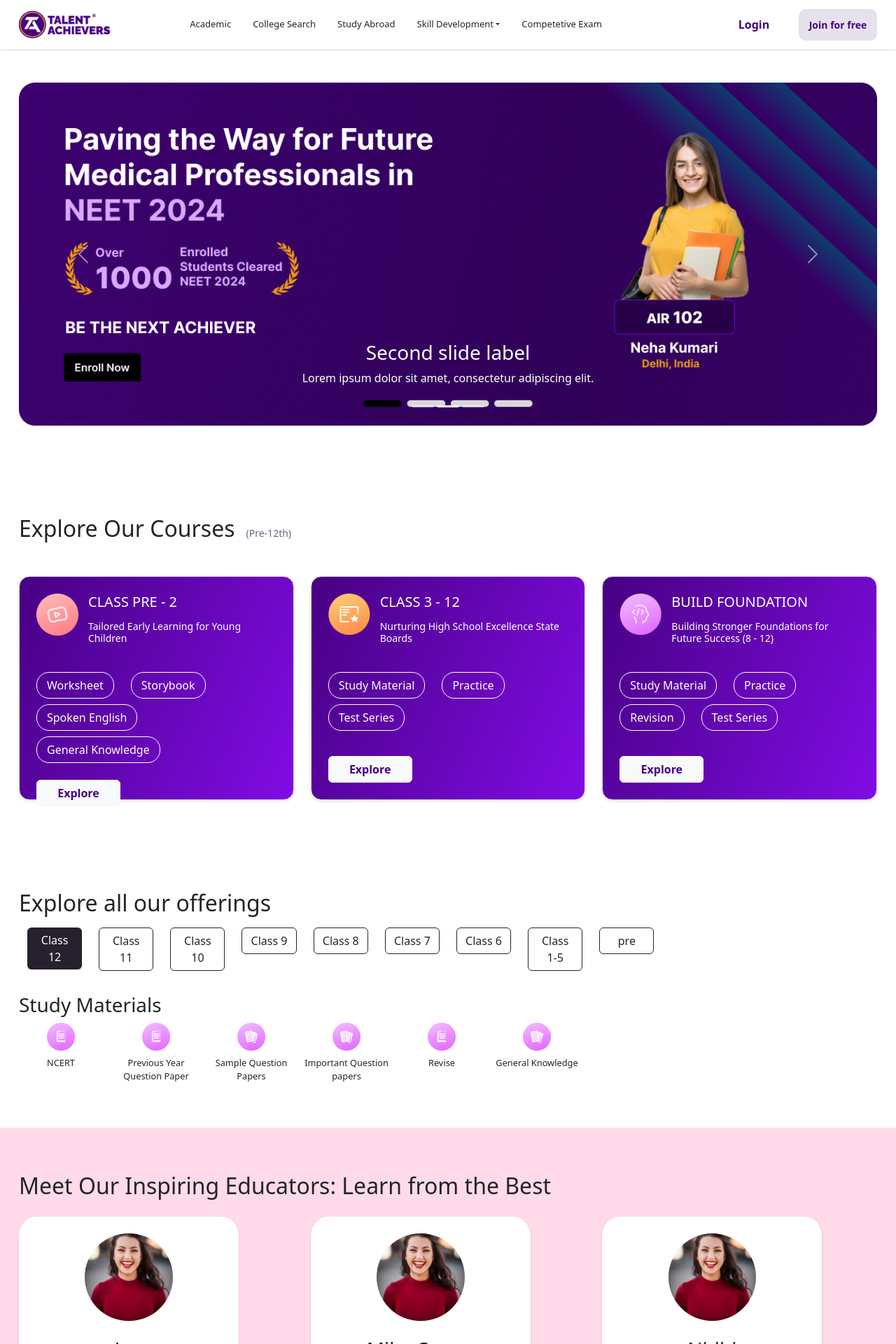
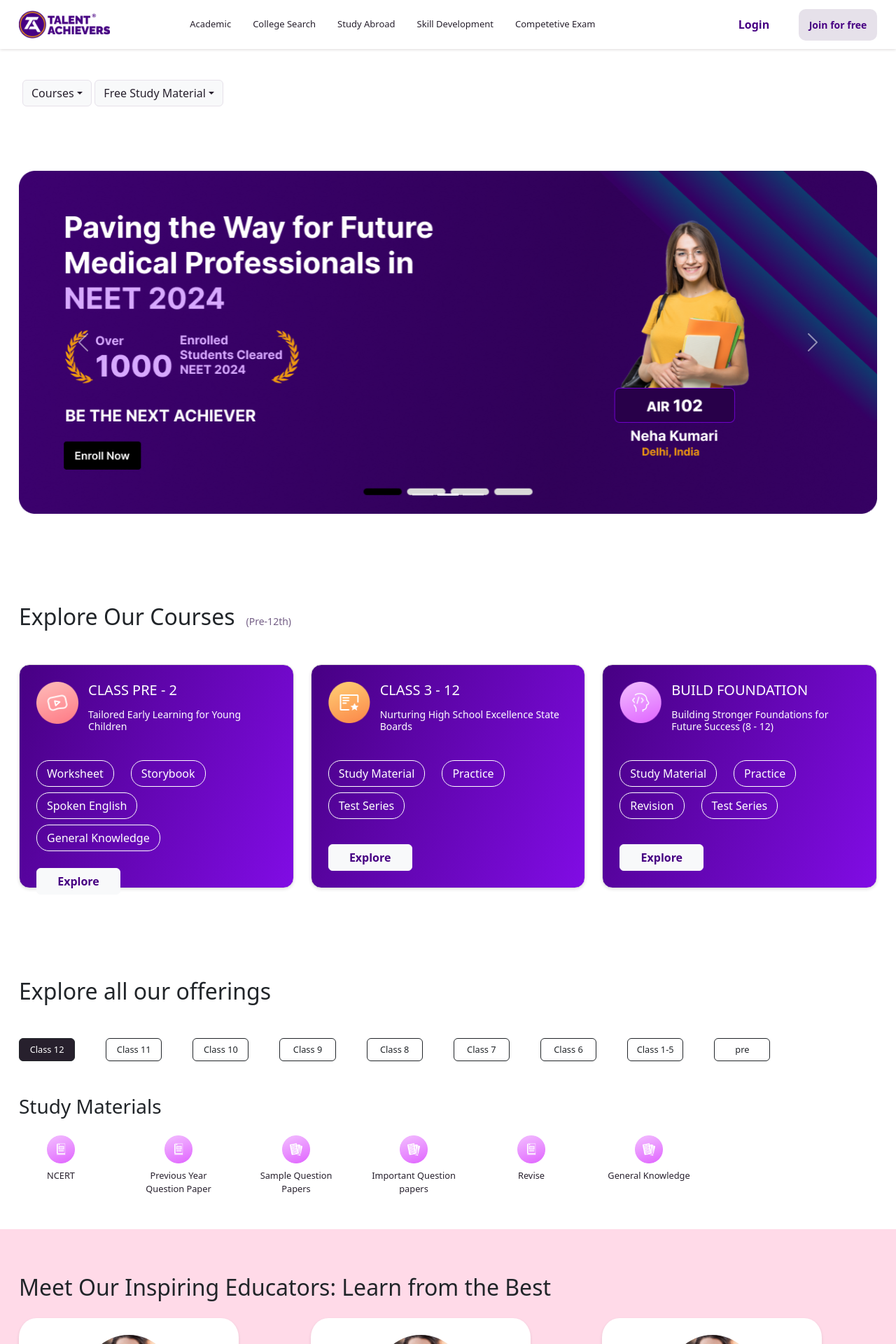
Before and after one commit to djsharmaaa/TalentAchievers, a React (Create React App) app: page /Academics in a window 1280 px wide. Shown: the top 1920 px of the page at 70% size. Built offline with nearby package versions, Linux system fonts and the light colour scheme.

Commit message:
Academics ongoing

```diff
--- a/src/components/AcademinComponents/BookDemo/BookDemo.js
+++ b/src/components/AcademinComponents/BookDemo/BookDemo.js
@@ -13,7 +13,7 @@ export const BookDemo = () => {
                         <h1 className='my-5'>Unlock your potential with Talent Achievers. Experience the benefits of free online counseling today.
                         </h1>
                         <div>
-                        <Button variant="primary btn-lg mt-4" cl className='Demo-btn mt-2'>Join for free</Button>
+                        <Button variant="primary btn-lg mt-4"  className='Demo-btn mt-2'>Join for free</Button>
 
                         </div>
 
--- a/src/components/AcademinComponents/OurOfferings/ExploreOfferings.css
+++ b/src/components/AcademinComponents/OurOfferings/ExploreOfferings.css
@@ -1,23 +1,22 @@
 .offerings-section {
-    margin: 3rem 0;
+
   }
 
   .offerings-buttons {
-    margin: 1rem 0;
+    gap: 20px;
 
   }
 
   .offerings-buttons button{
     width: 100%;
+    font-size: 0.8rem;
   }
-  .study-material {
-    margin-top: 2rem;
-  }
+
 
   .resource-links {
     display: flex;
     flex-wrap: wrap;
-    gap: 1rem;
+    gap: 3rem;
   }
 
   .resource-links a {
@@ -32,6 +31,7 @@
 
   .resource-links p{
     font-size: 0.8rem;
+    margin: 0;
   }
 
   .resource-links img {
@@ -43,5 +43,5 @@
   .button-active {
     background-color: var(--accent-color);
     color: var(--white-color);
-    border: none;
+    /* border: none;  */
   }
--- a/src/components/AcademinComponents/OurOfferings/ExploreOfferings.js
+++ b/src/components/AcademinComponents/OurOfferings/ExploreOfferings.js
@@ -20,7 +20,7 @@ const ExploreOfferings = () => {
   const classResources = {
     'Class 12': [
       { name: 'NCERT', logo: './images/Explore.png', link: '#' },
-      { name: 'Previous Year Question Paper', logo: './images/Explore.png', link: '#' },
+      { name: 'Previous Year', title:' Question Paper', logo: './images/Explore.png', link: '#' },
       { name: 'Sample Question Papers', logo: '../images/Explore1.png', link: '#' },
       { name: 'Important Question papers', logo: './images/Explore1.png', link: '#' },
       { name: 'Revise', logo: './images/Explore.png', link: '#' },
@@ -90,10 +90,10 @@ const ExploreOfferings = () => {
   };
 
   return (
-    <section className="offerings-section">
+    <section className="offerings-section my-5">
       <Container>
         <h2>Explore all our offerings</h2>
-        <Row className="offerings-buttons">
+        <Row className="offerings-buttons my-5">
           {classes.map((className) => (
 
             <Col key={className} xs={6} lg={1}>
@@ -110,22 +110,23 @@ const ExploreOfferings = () => {
           ))}
         </Row>
 
-        {selectedClass && (
-          <Row className="study-material">
+
+          <Row className="study-material ">
             <Col md={12}>
-              <h3>Study Materials</h3>
+              <h3 className='mb-4'>Study Materials</h3>
               <div className="resource-links">
                 {classResources[selectedClass].map((resource) => (
-                  <a key={resource.name} href={resource.link} target="_blank" rel="">
+                  <a key={resource.name} href={resource.link} target="_blank" rel="noreferrer">
                     <img src={resource.logo} alt={resource.name} title={resource.name} />
-                    <p>{resource.name}</p>
+                    <p>{resource.name} </p>
+                    <p>{resource.title}</p>
 
                   </a>
                 ))}
               </div>
             </Col>
           </Row>
-        )}
+
       </Container>
     </section>
   );
--- /dev/null
+++ b/src/components/AcademinComponents/Studymaterialbtn/Studymaterialbtn.css
@@ -0,0 +1,30 @@
+.study-material-btn-section {
+    padding: 20px;
+  }
+
+  .study-material-btn-section .btn-group {
+    width: 100%;
+    display: flex;
+  }
+
+  .study-material-btn-section .btn-group .btn {
+    color: var(--accent-color);
+    border: 1px solid var(--stroke-color);
+  }
+
+  .study-material-btn-section .btn-group .btn:hover {
+    color: var(--white-color);
+    background-color: var(--primary-color);
+  }
+
+  .dropdown-hover .dropdown-menu {
+    display: none;
+  }
+
+  .dropdown-hover:hover .dropdown-menu {
+    display: block;
+    position: absolute;
+    top: 100%;
+    left: 0;
+    z-index: 1000;
+  }
--- /dev/null
+++ b/src/components/AcademinComponents/Studymaterialbtn/Studymaterialbtn.js
@@ -0,0 +1,98 @@
+import React from 'react';
+import { Container, Row, Col, ButtonGroup, Dropdown, DropdownButton } from 'react-bootstrap';
+import './Studymaterialbtn.css';
+
+const Studymaterialbtn = () => {
+  return (
+    <section className="study-material-btn-section my-4">
+      <Container>
+        <Row>
+          <Col md={1}>
+            <ButtonGroup >
+            <div className='dropdown-hover'>
+
+              <DropdownButton
+                as={ButtonGroup}
+                key="light"
+                id="dropdown-variants-light"
+                variant="light"
+                title="Courses"
+              >
+               <Dropdown.ItemText >Find Courses by Class</Dropdown.ItemText>
+                <Dropdown.Item eventKey="1">Class 12 PCM</Dropdown.Item>
+                <Dropdown.Item eventKey="2">Class 12 PCB</Dropdown.Item>
+                <Dropdown.Item eventKey="3">Class 12 Commerce</Dropdown.Item>
+                <Dropdown.Item eventKey="4">Class 11 PCM</Dropdown.Item>
+                <Dropdown.Item eventKey="5">Class 11 PCB</Dropdown.Item>
+                <Dropdown.Item eventKey="6">Class 11 Commerce</Dropdown.Item>
+                <Dropdown.Item eventKey="7">Class 10</Dropdown.Item>
+                <Dropdown.Item eventKey="8">Class 9</Dropdown.Item>
+                <Dropdown.Item eventKey="9">Class 8</Dropdown.Item>
+                <Dropdown.Item eventKey="10">Class 7</Dropdown.Item>
+                <Dropdown.Item eventKey="11">Class 6</Dropdown.Item>
+                <Dropdown.Item eventKey="12">Class 5</Dropdown.Item>
+                <Dropdown.Item eventKey="13">Class4</Dropdown.Item>
+                <Dropdown.Item eventKey="14">Class3</Dropdown.Item>
+
+              </DropdownButton>
+              </div>
+            </ButtonGroup>
+          </Col>
+          <Col  md={1}>
+            <ButtonGroup>
+            <div className='dropdown-hover'>
+
+              <DropdownButton  as={ButtonGroup} key="light" id="dropdown-variants-light" variant="light" title="Free Study Material"  >
+
+                 <DropdownButton  as={ButtonGroup} key="light" id="dropdown-variants-light" variant="light" title="NCERT Solution" drop="end">
+                        <Dropdown.Item eventKey="1">Class 12 </Dropdown.Item>
+                        <Dropdown.Item eventKey="2">Class 11</Dropdown.Item>
+                        <Dropdown.Item eventKey="3">Class 10</Dropdown.Item>
+                        <Dropdown.Item eventKey="4">Class 9</Dropdown.Item>
+                        <Dropdown.Item eventKey="5">Class 8</Dropdown.Item>
+                        <Dropdown.Item eventKey="6">Class 7</Dropdown.Item>
+                        <Dropdown.Item eventKey="7">Class 6</Dropdown.Item>
+                        <Dropdown.Item eventKey="8">Class 5</Dropdown.Item>
+                        <Dropdown.Item eventKey="9">Class 4</Dropdown.Item>
+                        <Dropdown.Item eventKey="10">Class 3</Dropdown.Item>
+
+                 </DropdownButton>
+
+
+                 <DropdownButton  as={ButtonGroup} key="light" id="dropdown-variants-light" variant="light" title="NCERT Books" drop="end">
+                 <Dropdown.Item eventKey="2">Class 12 </Dropdown.Item>
+                        <Dropdown.Item eventKey="1">Class 11</Dropdown.Item>
+                        <Dropdown.Item eventKey="2">Class 10</Dropdown.Item>
+                        <Dropdown.Item eventKey="3">Class 9</Dropdown.Item>
+                        <Dropdown.Item eventKey="4">Class 8</Dropdown.Item>
+                        <Dropdown.Item eventKey="5">Class 7</Dropdown.Item>
+                        <Dropdown.Item eventKey="6">Class 6</Dropdown.Item>
+                        <Dropdown.Item eventKey="7">Class 5</Dropdown.Item>
+                        <Dropdown.Item eventKey="8">Class 4</Dropdown.Item>
+                        <Dropdown.Item eventKey="9">Class 3</Dropdown.Item>
+                 </DropdownButton>
+
+
+                 <DropdownButton  as={ButtonGroup} key="light" id="dropdown-variants-light" variant="light" title="CBSE" drop="end">
+
+                       <Dropdown.Item eventKey="1">CBSE Important Questions </Dropdown.Item>
+                        <Dropdown.Item eventKey="2">CBSE Notes</Dropdown.Item>
+                        <Dropdown.Item eventKey="3">CBSE Sample paper</Dropdown.Item>
+                        <Dropdown.Item eventKey="4">Previous Year Questions Paper Class 12</Dropdown.Item>
+                        <Dropdown.Item eventKey="5">Previous Year Questions Paper Class 10</Dropdown.Item>
+                        <Dropdown.Item eventKey="6">CBSE Syllabus</Dropdown.Item>
+
+
+                 </DropdownButton>
+
+              </DropdownButton>
+              </div>
+            </ButtonGroup>
+          </Col>
+        </Row>
+      </Container>
+    </section>
+  );
+};
+
+export default Studymaterialbtn;
--- a/src/components/LandingPageComponents/HeroSection/HeroSection.js
+++ b/src/components/LandingPageComponents/HeroSection/HeroSection.js
@@ -13,10 +13,7 @@ const HeroSection = () => {
                             src="./images/Heroframe.png"
                             alt="First slide"
                         />
-                        <Carousel.Caption>
-                            <h3>First slide label</h3>
-                            <p>Nulla vitae elit libero, a pharetra augue mollis interdum.</p>
-                        </Carousel.Caption>
+
                     </Carousel.Item>
                     <Carousel.Item>
                         <img
@@ -25,10 +22,7 @@ const HeroSection = () => {
 
                             alt="Second slide"
                         />
-                        <Carousel.Caption>
-                            <h3>Second slide label</h3>
-                            <p>Lorem ipsum dolor sit amet, consectetur adipiscing elit.</p>
-                        </Carousel.Caption>
+
                     </Carousel.Item>
                     <Carousel.Item>
                         <img
--- a/src/components/LandingPageComponents/MainGoalSection/GoalSection.js
+++ b/src/components/LandingPageComponents/MainGoalSection/GoalSection.js
@@ -10,7 +10,7 @@ const GoalSection = () => {
                 <Row>
                     <Col md={6} className="LeftGoal-section "> <h3 className='mb-4 mt-5'>Our Main Goal</h3>
                         <p>At Talent Achievers, our main goal is to empower students like you to achieve academic excellence, personal growth, and career success. We're dedicated to providing you with the tools and resources you need to thrive in your learning journey.</p>
-                        <Button variant="primary btn-sm" cl className='Goal-join mt-2'>Join for free</Button>
+                        <Button variant="primary btn-sm"  className='Goal-join mt-2'>Join for free</Button>
 
                     </Col>
                     <Col md={5} className="RightGoal-section  ps-5">
--- a/src/components/LandingPageComponents/NavigationBar/NavigationBar.js
+++ b/src/components/LandingPageComponents/NavigationBar/NavigationBar.js
@@ -1,5 +1,5 @@
 import React from 'react';
-import { Navbar, Nav, NavDropdown, Container , Button} from 'react-bootstrap';
+import { Navbar, Nav, Container , Button} from 'react-bootstrap';
 import { Link } from 'react-router-dom';
 import './NavigationBar.css';
 
@@ -7,7 +7,7 @@ const NavigationBar = () => {
     return (
         <Navbar  expand="lg" className="navbar-container sticky-top">
             <Container>
-                <Navbar.Brand as={Link} exact to="/">
+                <Navbar.Brand as={Link}  to="/">
                 <img
                       src="/images/CompanyLogo.png"
                         alt="logo"
@@ -16,23 +16,19 @@ const NavigationBar = () => {
                 <Navbar.Toggle aria-controls="basic-navbar-nav" />
                 <Navbar.Collapse id="basic-navbar-nav">
                     <Nav className="me-auto">
-                        <Nav.Link as={Link} exact to="/Academics">Academic</Nav.Link>
-                        <Nav.Link as={Link} exact to="/">College Search</Nav.Link>
-                        <Nav.Link  as={Link} exact to="/">Study Abroad</Nav.Link>
-                        <NavDropdown title="Skill Development" id="basic-nav-dropdown">
-                            <NavDropdown.Item  as={Link} exact to="/">Services</NavDropdown.Item>
-                            <NavDropdown.Item  as={Link} exact to="/">Blog</NavDropdown.Item>
+                        <Nav.Link as={Link}  to="/Academics">Academic</Nav.Link>
+                        <Nav.Link as={Link}  to="/">College Search</Nav.Link>
+                        <Nav.Link  as={Link}  to="/">Study Abroad</Nav.Link>
+                        <Nav.Link  as={Link}  to="/">Skill Development</Nav.Link>
 
-                            <NavDropdown.Item  as={Link} exact to="/">Careers</NavDropdown.Item>
-                        </NavDropdown>
-                        <Nav.Link as={Link} exact to="/">Competetive Exam</Nav.Link>
+                        <Nav.Link as={Link}  to="/">Competetive Exam</Nav.Link>
 
                     </Nav>
                     <Nav>
 
-                    <Link exact to='/LoginPage'>
+                    <Link  to='/LoginPage'>
                     <Button variant="outline-none btn-md" className="me-2 btn-login ">Login</Button></Link>
-                    <Link exact to="/Loginpage">
+                    <Link  to="/Loginpage">
                     <Button variant="primary btn-sm" className="btn-join">Join for free</Button>
                     </Link>
                     </Nav>
--- a/src/components/LandingPageComponents/StudyabroadSection/Studyabroad.js
+++ b/src/components/LandingPageComponents/StudyabroadSection/Studyabroad.js
@@ -22,7 +22,7 @@ export const Studyabroad = () => {
 
                         </ul>
                         <div>
-                        <Button variant="primary btn-lg mt-4" cl className='Abroad-join mt-2'>Join for free</Button>
+                        <Button variant="primary btn-lg mt-4"  className='Abroad-join mt-2'>Join for free</Button>
 
                         </div>
                     </Col>
--- a/src/pages/Academicspage/Academics.js
+++ b/src/pages/Academicspage/Academics.js
@@ -7,6 +7,7 @@ import CoursesSection from '../../components/LandingPageComponents/CoursesSectio
 import BookDemo from '../../components/AcademinComponents/BookDemo/BookDemo';
 import BestEducators from '../../components/AcademinComponents/BestEducators/BestEducators';
 import ExploreOfferings from '../../components/AcademinComponents/OurOfferings/ExploreOfferings';
+import Studymaterialbtn from '../../components/AcademinComponents/Studymaterialbtn/Studymaterialbtn';
 
 const Academics = () => {
   return (
@@ -14,6 +15,7 @@ const Academics = () => {
 
 
         <NavigationBar/>
+        <Studymaterialbtn/>
         <HeroSection/>
         <CoursesSection/>
         <ExploreOfferings/>
```
